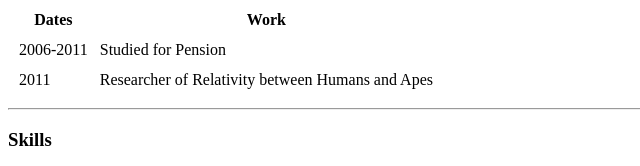
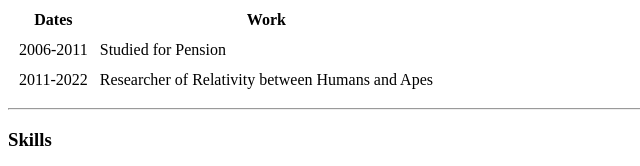
Before and after one commit to TimurDadaboev/firstproject, a plain HTML site: page index.html in a window 1280 px wide. Shown: the part 599-765 px from the top of the page, 0-640 px from the left. Drawn offline with Linux system fonts and the light colour scheme.

Commit message:
some date changes

```diff
--- a/index.html
+++ b/index.html
@@ -41,7 +41,7 @@
         <td>Studied for Pension</td>
       </tr>
       <tr>
-        <td>2011</td>
+        <td>2011-2022</td>
         <td>Researcher of Relativity between Humans and Apes</td>
       </tr>
     </tbody>
```
